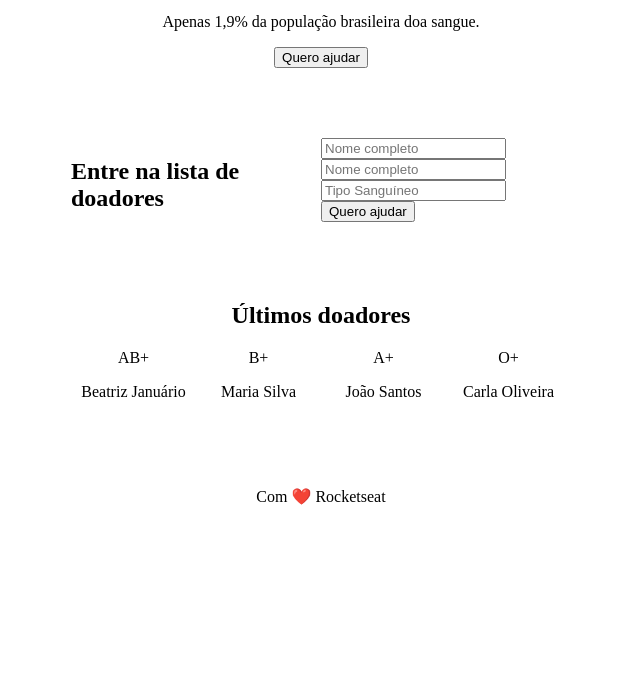
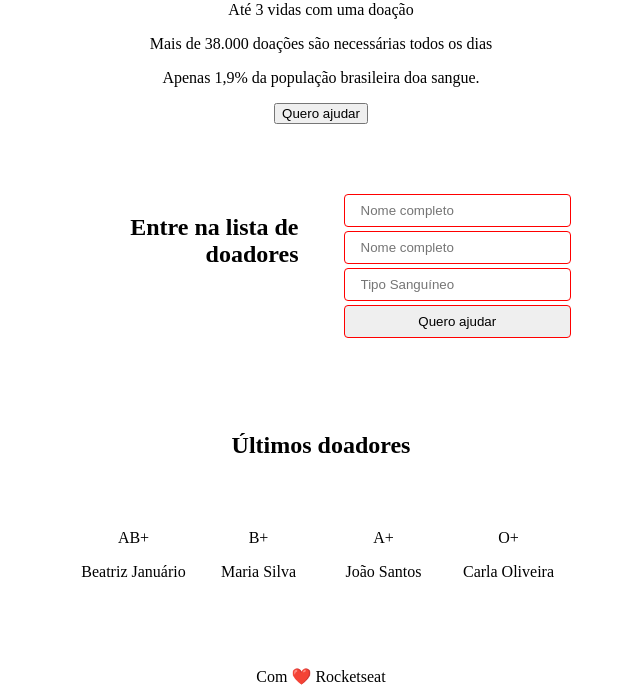
Before and after one commit to beatrizj/doe, a plain HTML site: page index.html in a window 1280 px wide. Shown: the part 182-868 px from the top of the page, without its empty margins (319-959 px from the left). Before the commit the page ends 800 px from the top, so only its background shows below. Drawn offline with Linux system fonts and the light colour scheme.

Commit message:
continuação do css

```diff
--- a/styles.css
+++ b/styles.css
@@ -1,5 +1,15 @@
 html {
     margin: 0;
+}
+
+body {
+    display: flex;
+    flex-direction: column;
+    height: 100vh;
+}
+
+footer {
+    margin-top: auto;
 }
 
 header, main, footer {
@@ -14,6 +24,20 @@ section.donors {
 section.form {
     display: grid;
     grid-template-columns: 1fr 1fr;
+    grid-gap: 45px
+}
+
+form input, form button {
+    width: 100%;
+    margin-bottom: 4px;
+    padding: 8px 16px;
+    box-sizing: border-box; /*força os elementos a respeitarem o width */
+    border-radius: 4px;
+    border: 1px red solid
+}
+
+.form h2 {
+    text-align: right;
 }
 
 header, .form, main {
@@ -22,3 +46,7 @@ header, .form, main {
     max-width: 500px;
     margin-left: auto;
 }
+
+header h1, main h2 {
+    margin-bottom: 70px;
+}
```
